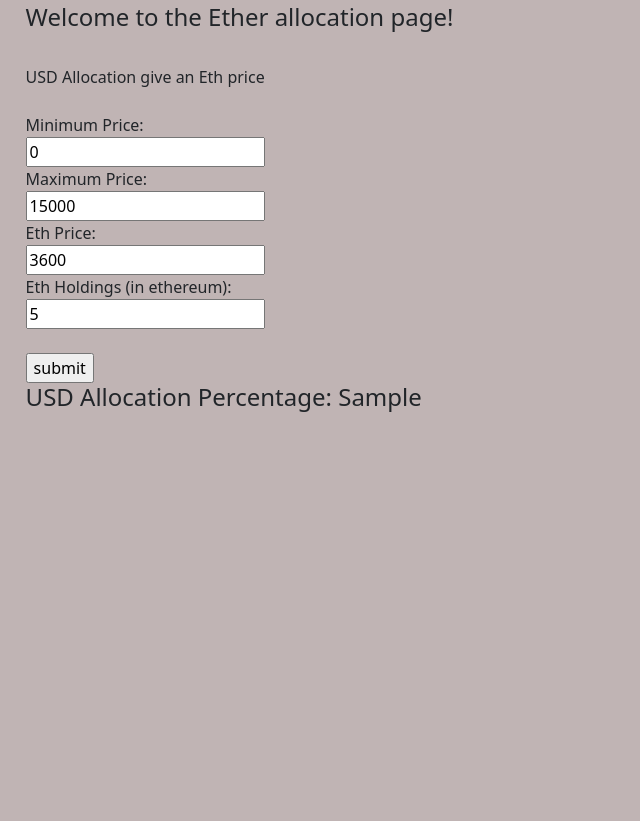
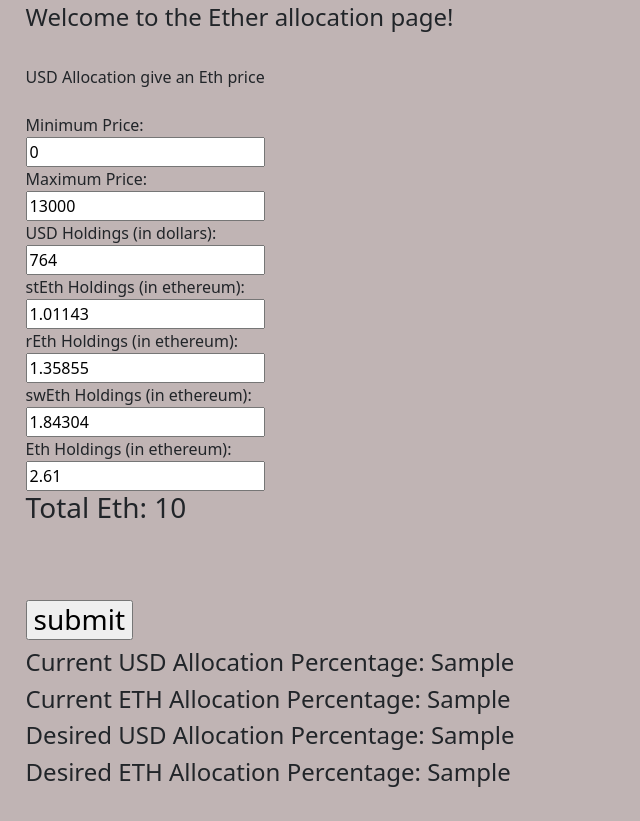
Before and after one commit to aidang1003/financial-formulas, a Flask app: template templates/allocation.html in a window 1280 px wide. Shown: the part 192-1013 px from the top of the page, without its empty margins (0-640 px from the left). Before the commit the page ends 604 px from the top, so only its background shows below. Run offline with Flask 2, Linux system fonts and the light colour scheme; the template is opened without the code that fills it: most values are stand-ins (such as "Sample title", 1, 10 or a date in 2020).

Commit message:
Current Allocation
Added dummy values for the current allocation

```diff
--- a/app.py
+++ b/app.py
@@ -30,11 +30,12 @@ class Bond():
         return f'{round(100 * ((self.faceValue - self.purchasePrice) / self.purchasePrice) * (1 / self.yearsToMaturity), 4)}%'
 
 class Allocation():
-        def __init__(self, minimumPrice, maximumPrice, ethPrice, ethHoldings, factor=2):
+        def __init__(self, minimumPrice, maximumPrice, ethHoldings, usdHoldings, factor=2):
             self.minimumPrice = minimumPrice
             self.maximumPrice = maximumPrice
-            self.ethPrice = ethPrice
-            self.ethHoldings = ethHoldings
+            self.ethPrice = 2100
+            self.ethHoldings = ethHoldings * self.ethPrice
+            self.usdHoldings = usdHoldings
             self.factor = factor
 
 
@@ -45,7 +46,20 @@ class Allocation():
 
         def usdAllocation(self):
             a = self.formattingValue()
-            return f'{round(100 * a * (self.ethPrice ** self.factor),4)}%'
+            self.usdAllocationPercentage = a * (self.ethPrice ** self.factor)
+            return f'{round(100 * self.usdAllocationPercentage,3)}%'
+
+        def ethAllocation(self):
+            self.ethAllocationPercentage = 1 - self.usdAllocationPercentage
+            return f'{round(100 * self.ethAllocationPercentage,3)}%'
+
+        def currentUsdAllocation(self):
+            a = 100 * (self.usdHoldings / (self.ethHoldings + self.usdHoldings))
+            return f'{round(a,3)}%'
+
+        def currentEthAllocation(self):
+            a = 100 * (self.ethHoldings / (self.ethHoldings + self.usdHoldings))
+            return f'{round(a,3)}%'
 
 
 
@@ -76,14 +90,24 @@ def allocationPercentage():
         form = request.form
         pMinimumPrice = float(form['fMinimumPrice'])
         pMaximumPrice = float(form['fMaximumPrice'])
-        pEthPrice = float(form['fEthPrice'])
+        # USD holdings
+        pUsdHoldings = float(form['fUsdHoldings'])
+        # Eth holdings
+        pstEthHoldings = float(form['fstEthHoldings'])
+        prEthHoldings = float(form['frEthHoldings'])
+        pswEthHoldings = float(form['fswEthHoldings'])
         pEthHoldings = float(form['fEthHoldings'])
 
-        allocation = Allocation(pMinimumPrice, pMaximumPrice, pEthPrice, pEthHoldings)
+        pTotalEthHoldings = pstEthHoldings + prEthHoldings + pswEthHoldings + pEthHoldings # placeholder values until integrated with CMC or Chainlink
+
+        allocation = Allocation(pMinimumPrice, pMaximumPrice, pTotalEthHoldings, pUsdHoldings)
 
         usdAllocation = allocation.usdAllocation()
+        ethAllocation = allocation.ethAllocation()
+        currentUsdAllocation = allocation.currentUsdAllocation()
+        currentEthAllocation = allocation.currentEthAllocation()
 
-        return render_template('allocation.html', usdAllocation=usdAllocation)
+        return render_template('allocation.html', pTotalEthHoldings=pTotalEthHoldings,usdAllocation=usdAllocation, ethAllocation=ethAllocation, currentEthAllocation=currentEthAllocation, currentUsdAllocation=currentUsdAllocation)
 
     return render_template('allocation.html')
 
--- a/templates/allocation.html
+++ b/templates/allocation.html
@@ -23,40 +23,78 @@ block body %}
     <label for="MaximumPrice">Maximum Price:</label><br />
     <input
       type="number"
-      placeholder="15000"
-      value="15000"
+      placeholder="13000"
+      value="13000"
       id="MaximumPrice"
       name="fMaximumPrice"
       min="0"
       step="1"
       required
     /><br />
-    <label for="EthPrice">Eth Price:</label><br />
+    <label for="UsdHoldings">USD Holdings (in dollars):</label><br />
     <input
       type="number"
-      placeholder="3600"
-      value="3600"
-      id="EthPrice"
-      name="fEthPrice"
+      placeholder="5181"
+      value="764"
+      id="UsdHoldings"
+      name="fUsdHoldings"
       min="0"
       step="1"
+      required
+    /><br />
+    <label for="stEthHoldings">stEth Holdings (in ethereum):</label><br />
+    <input
+      type="number"
+      placeholder="1.01143"
+      value="1.01143"
+      id="stEthHoldings"
+      name="fstEthHoldings"
+      min="0"
+      step=".00001"
+      required
+    /><br />
+    <label for="rEthHoldings">rEth Holdings (in ethereum):</label><br />
+    <input
+      type="number"
+      placeholder="1.35855"
+      value="1.35855"
+      id="rEthHoldings"
+      name="frEthHoldings"
+      min="0"
+      step=".00001"
+      required
+    /><br />
+    <label for="swEthHoldings">swEth Holdings (in ethereum):</label><br />
+    <input
+      type="number"
+      placeholder="1.84304"
+      value="1.84304"
+      id="swEthHoldings"
+      name="fswEthHoldings"
+      min="0"
+      step=".00001"
       required
     /><br />
     <label for="EthHoldings">Eth Holdings (in ethereum):</label><br />
     <input
       type="number"
-      placeholder="5"
-      value="5"
+      placeholder="2.61"
+      value="2.61"
       id="EthHoldings"
       name="fEthHoldings"
       min="0"
-      step=".0001"
+      step=".00001"
       required
     /><br />
+    <h3>Total Eth: {{pTotalEthHoldings}}<h3>
+    <br />
     <br />
     <input type="submit" value="submit" />
     {% if usdAllocation %}
-    <h4>USD Allocation Percentage: {{usdAllocation}}</h4>
+    <h4>Current USD Allocation Percentage: {{currentUsdAllocation}}</h4>
+    <h4>Current ETH Allocation Percentage: {{currentEthAllocation}}</h4>
+    <h4>Desired USD Allocation Percentage: {{usdAllocation}}</h4>
+    <h4>Desired ETH Allocation Percentage: {{ethAllocation}}</h4>
     {% endif %}
   </form>
 </div>
```
